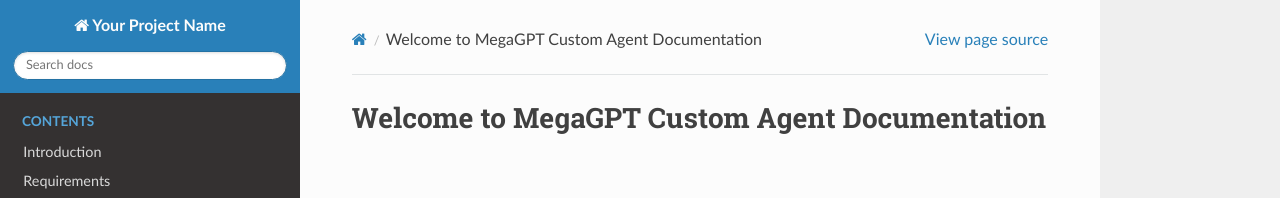
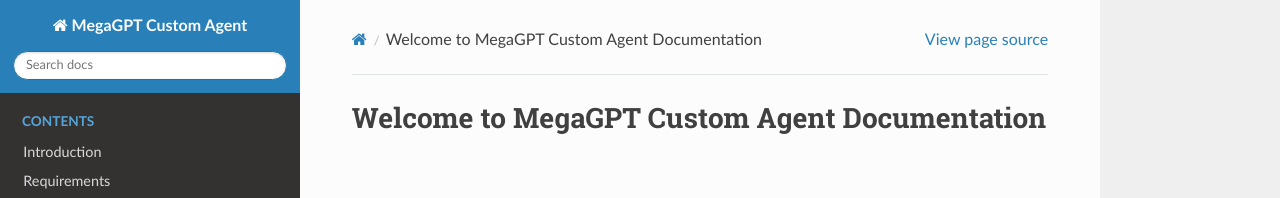
Before and after one commit to vanHeemstraSystems/megagpt-custom-agent, a Sphinx documentation site: the page built from docs/source/index.rst, in a window 1280 px wide. Shown: the top 198 px of the page. Built offline with Sphinx 7.4.7 and the Read the Docs theme 3.1.0, drawn with Linux system fonts in a browser that asks for light colours; pages that are not in the unit, such as notebooks, are missing from menus.

Commit message:
Update conf.py

```diff
--- a/docs/source/conf.py
+++ b/docs/source/conf.py
@@ -1,7 +1,7 @@
 # Configuration file for the Sphinx documentation builder.
 
 # -- Project information -----------------------------------------------------
-project = 'Your Project Name'
+project = 'MegaGPT Custom Agent'
 copyright = '2025 - present, van Heemstra Systems'
 author = 'Willem van Heemstra'
 
```
